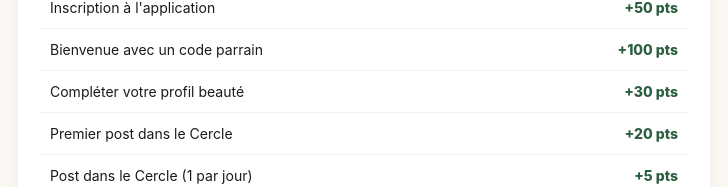
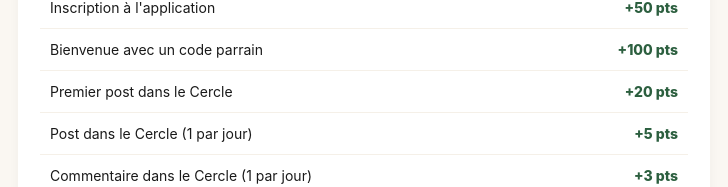
Before and after one commit to salwabenahmed/respektus-web, a website: page parrainage.html in a window 1280 px wide. Shown: the part 613-800 px from the top of the page, 276-1004 px from the left. Drawn offline with Linux system fonts and the light colour scheme.

Commit message:
fidélité: retire +30pts Compléter profil (inclus à l'inscription)

```diff
--- a/parrainage.html
+++ b/parrainage.html
@@ -99,7 +99,6 @@
         <tbody>
           <tr><td>Inscription à l'application</td><td>+50 pts</td></tr>
           <tr><td>Bienvenue avec un code parrain</td><td>+100 pts</td></tr>
-          <tr><td>Compléter votre profil beauté</td><td>+30 pts</td></tr>
           <tr><td>Premier post dans le Cercle</td><td>+20 pts</td></tr>
           <tr><td>Post dans le Cercle (1 par jour)</td><td>+5 pts</td></tr>
           <tr><td>Commentaire dans le Cercle (1 par jour)</td><td>+3 pts</td></tr>
```
